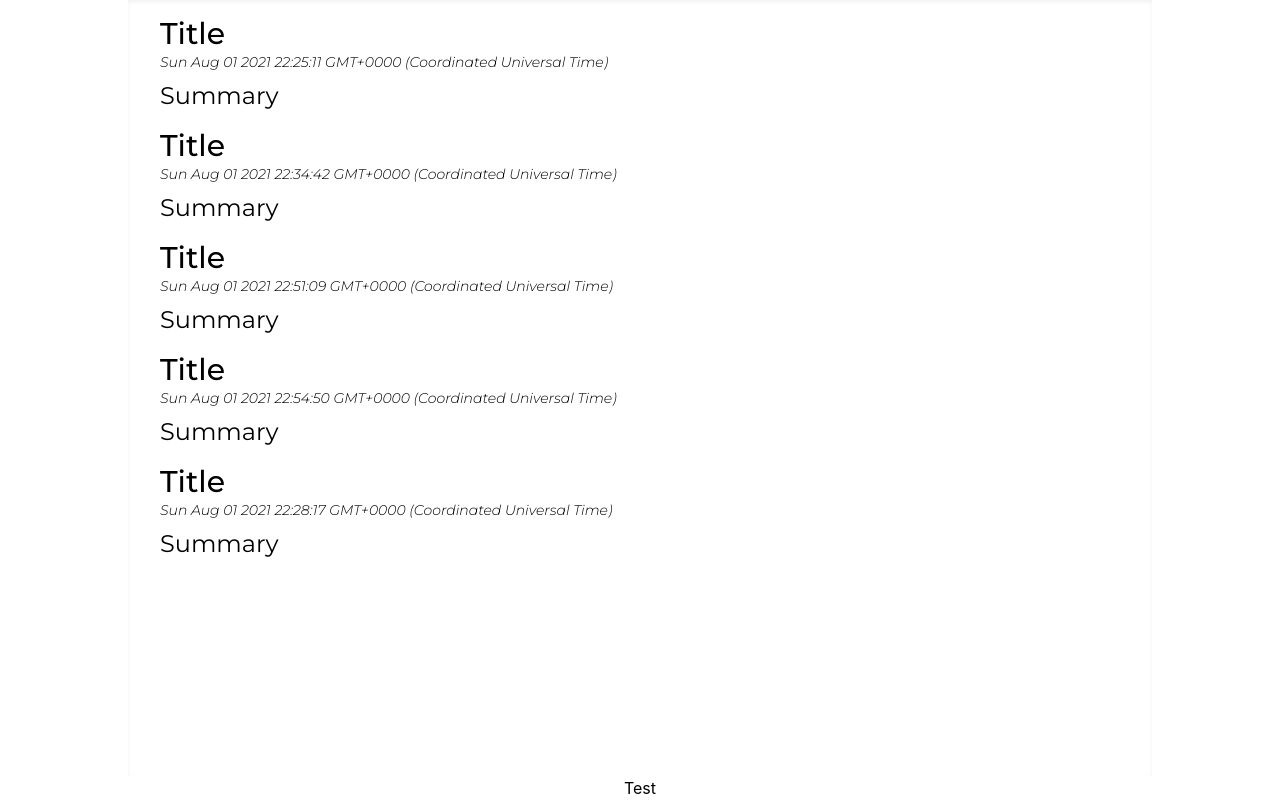
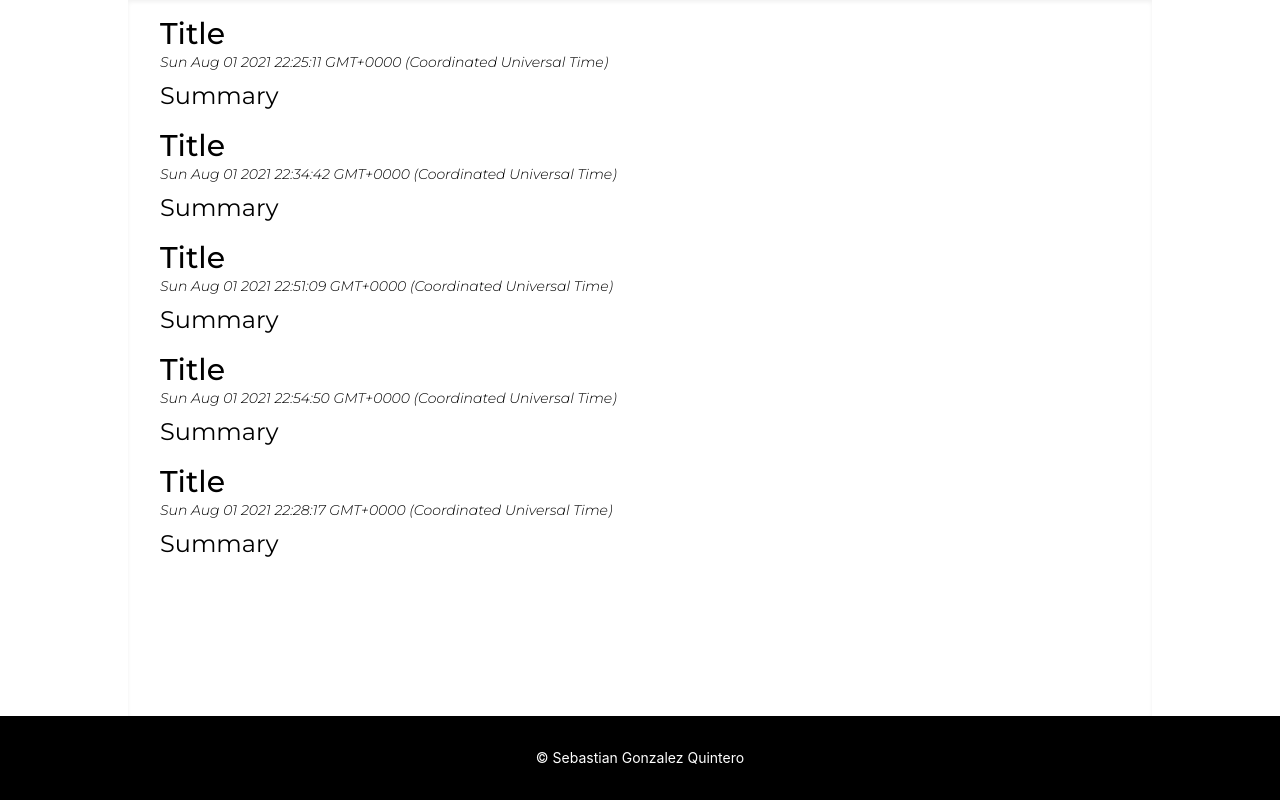
Before and after one commit to sgq995/segoqu-blog-web, a React (Create React App) app: page / in a window 1280 px wide. Built offline with nearby package versions, Linux system fonts and the light colour scheme.

Commit message:
feat(footer): Added footer

```diff
--- /dev/null
+++ b/src/components/Footer.tsx
@@ -0,0 +1,17 @@
+import React from "react";
+
+interface FooterProps {
+  className?: string | undefined;
+}
+
+function Footer({
+  className
+}: FooterProps): JSX.Element {
+  return (
+    <footer className={`w-full py-8 bg-black text-center text-white ${className ?? ''}`}>
+      <p className="text-sm">&copy; Sebastian Gonzalez Quintero</p>
+    </footer>
+  );
+}
+
+export default Footer;
--- a/src/components/Layout.tsx
+++ b/src/components/Layout.tsx
@@ -1,4 +1,5 @@
 import React from "react";
+import Footer from "./Footer";
 
 interface LayoutProps {
   children: JSX.Element[] | JSX.Element;
@@ -13,9 +14,7 @@ function Layout({
         {children}
       </main>
 
-      <footer className="min-h-12">
-        Test
-      </footer>
+      <Footer />
     </div>
   );
 }
```
